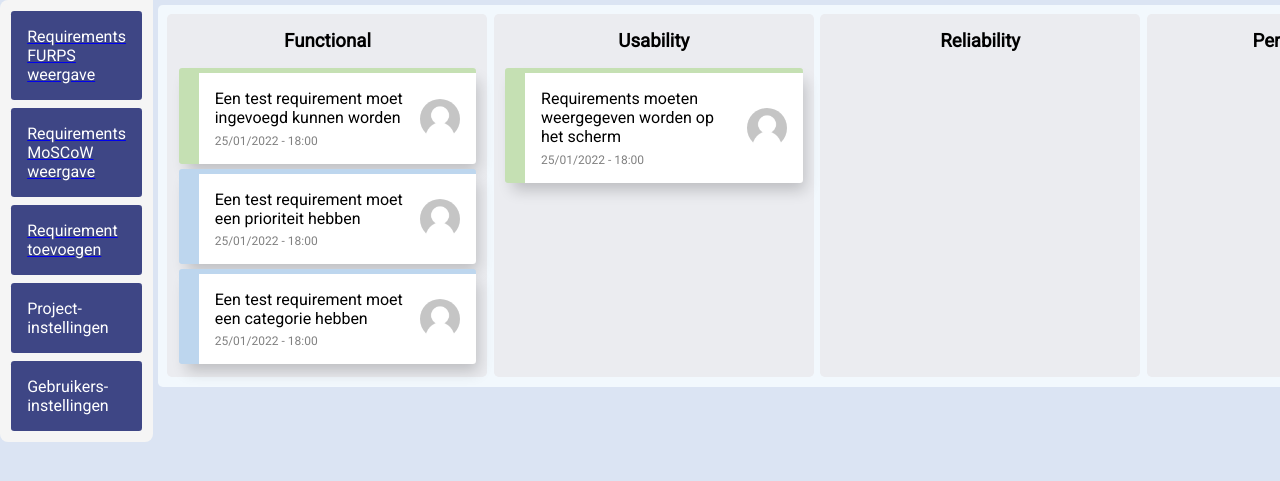
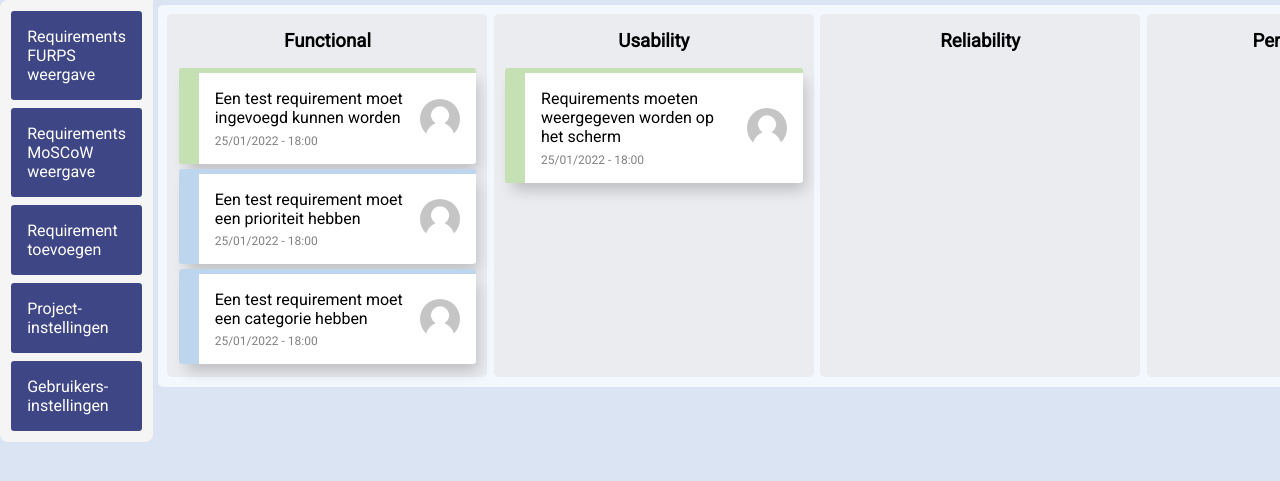
Before and after one commit to royschrauwen/requirementanalyse, a PHP site: page /requirementanalyse/development/index.php?view=furps in a window 1280 px wide; the page is wider, and only the part inside the window is pictured. Shown: the part 90-571 px from the top of that part. Run offline with PHP 8.4, Linux system fonts and the light colour scheme; data comes from the database, SQL or seed files in the repository.

Commit message:
Moved anchor on li

```diff
--- a/development/css/style.css
+++ b/development/css/style.css
@@ -62,7 +62,7 @@
         text-decoration: none;
     }
 
-    nav li a {
+    nav a {
         color: white;
         text-decoration: none;
     }
```
